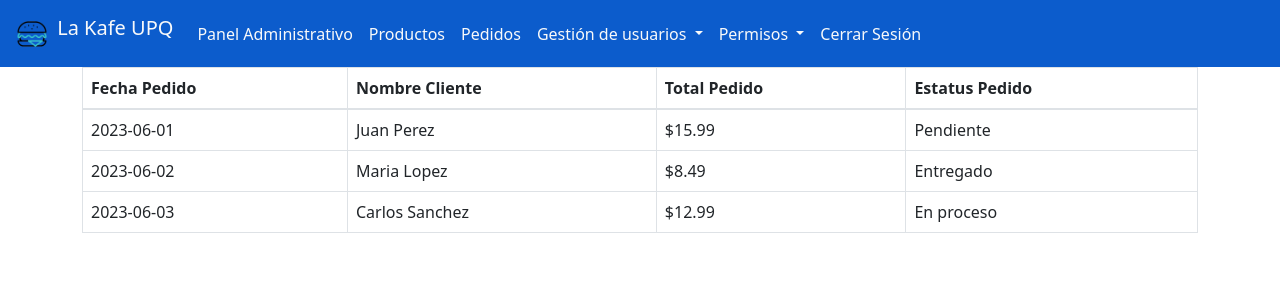
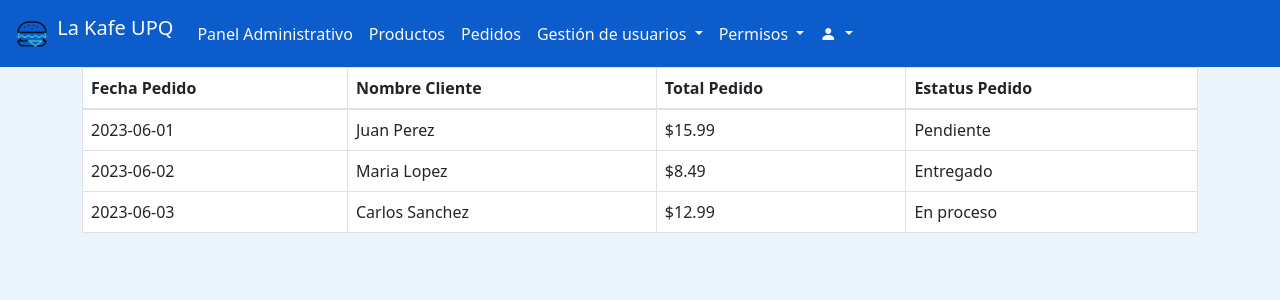
Before and after one commit to DiegoZNz/cafe, a Flask app: page /pedidos in a window 1280 px wide. Shown: the top 300 px of the page. Run offline with Flask 3, Linux system fonts and the light colour scheme; some libraries are stand-ins or nearby versions.

Commit message:
Se modifico el color de fondo y se agrego la seccion de cierre de sesion

```diff
--- a/PiFlask/static/css/adminav.css
+++ b/PiFlask/static/css/adminav.css
@@ -2,6 +2,7 @@
 .navbar-indigo {
   background-color: #0C5CCC; /* Color blue600  */
 }
-.navbar-blue500 .navbar-nav .nav-link {
-  color: white; /* Color blanco para el texto de los enlaces */
+
+body{
+  background-color: #ECF4FC;
 }
--- a/PiFlask/templates/adm_navbar.html
+++ b/PiFlask/templates/adm_navbar.html
@@ -9,6 +9,8 @@
   <!---link de bootstrap-->
   <link href="https://cdn.jsdelivr.net/npm/bootstrap@5.3.0/dist/css/bootstrap.min.css" rel="stylesheet"
     integrity="sha384-9ndCyUaIbzAi2FUVXJi0CjmCapSmO7SnpJef0486qhLnuZ2cdeRhO02iuK6FUUVM" crossorigin="anonymous">
+  <!--Link de iconos de bootstrap-->
+  <link rel="stylesheet" href="https://cdn.jsdelivr.net/npm/bootstrap-icons@1.10.5/font/bootstrap-icons.css">
   <!--Link de referencia a CSS-->
   <link rel="stylesheet" href="{{ url_for('static', filename='css/adminav.css') }}">
   <!---importacion de fuente -->
@@ -30,7 +32,7 @@
       <div class="collapse navbar-collapse" id="navbarNavDropdown">
         <ul class="navbar-nav  text-light">
           <li class="nav-item">
-            <a class="nav-link disabled text-light " aria-disabled="true"> Panel Administrativo</a>
+            <a class="nav-link text-light " > Panel Administrativo</a>
           </li>
           <li class="nav-item">
             <a class="nav-link text-light" href="/productos">Productos</a>
@@ -54,8 +56,15 @@
               <li><a class="dropdown-item text-light" href="/admin">Administradores</a></li>
             </ul>
           </li>
-          <li class="nav-item ">
-            <a class="nav-link text-light" href="/cerrar-sesion">Cerrar Sesión</a>
+          <li class="nav-item dropdown ml-10">
+            <a class="nav-link dropdown-toggle text-light" href="#" role="button" data-bs-toggle="dropdown" aria-expanded="false">
+              <i class="bi bi-person-fill"></i>
+            </a>
+            <ul class="dropdown-menu navbar-indigo ">
+              <li class="nav-item ">
+                <a class="nav-link text-light" href="/cerrar-sesion"> Cerrar Sesión</a>
+              </li>
+            </ul>
           </li>
         </ul>
       </div>
```
